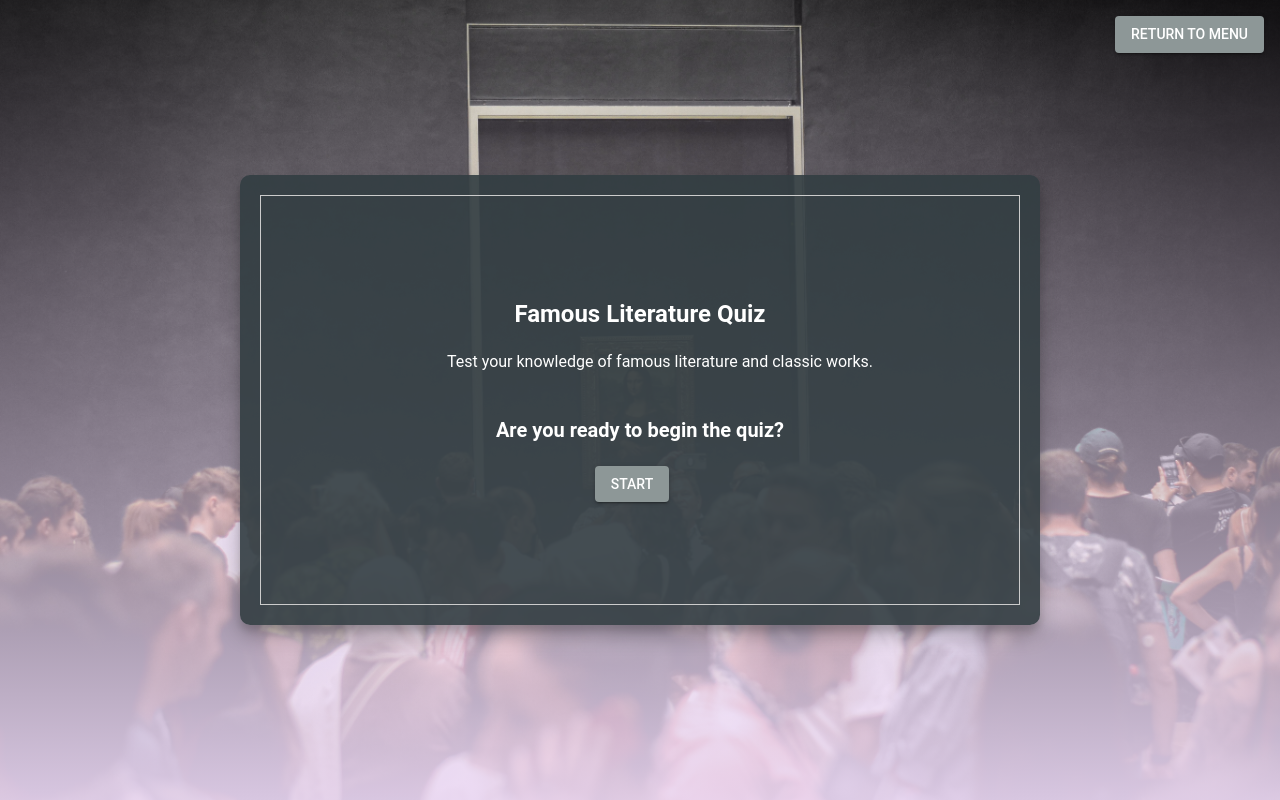
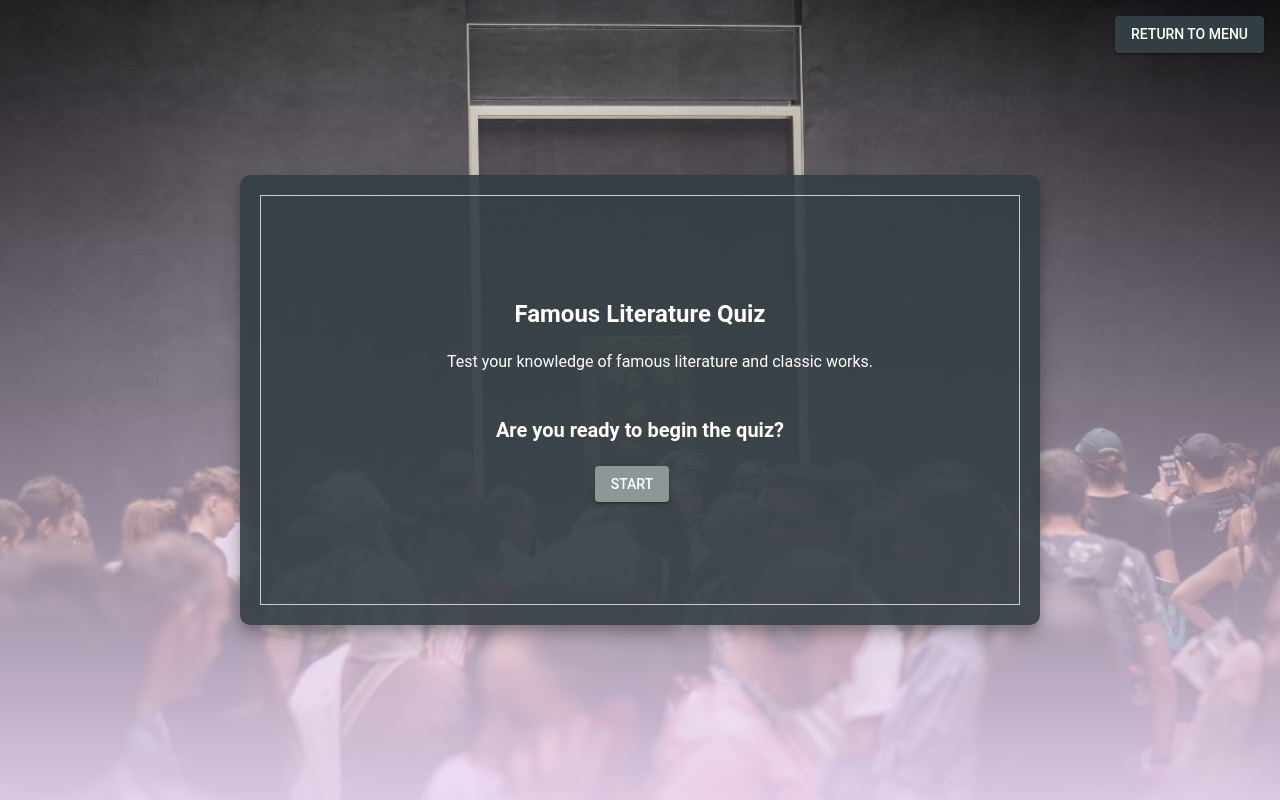
Before and after one commit to Edjery/practice-02-quiz-app, a React (Vite) app: page / in a window 1280 px wide. Both pictures are taken after a click on the button 264 px from the left and 386 px from the top of the page. Built offline with nearby package versions, Linux system fonts and the light colour scheme.

Commit message:
Improve return menu button

```diff
--- a/src/component/common/ReturnMenuButton.tsx
+++ b/src/component/common/ReturnMenuButton.tsx
@@ -14,7 +14,9 @@ const ReturnMenuButton = () => {
       }}
     >
       <Link to={homePath} style={{ textDecoration: "none" }}>
-        <Button variant="contained">{menuLabel}</Button>
+        <Button variant="contained" color="secondary">
+          {menuLabel}
+        </Button>
       </Link>
     </Box>
   );
```
